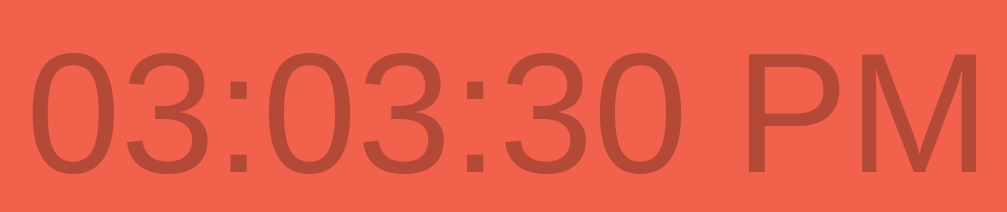
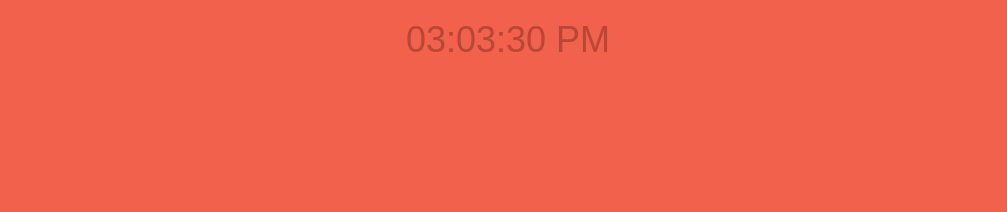
Before and after one commit to rjoyce6/HW13---Digital-Clock, a plain HTML site: page index.html in a window 1280 px wide. Shown: the whole page, without its empty margins (132-1139 px from the left). Drawn offline with nearby package versions, Linux system fonts and the light colour scheme; a web font is replaced by a local one.

Commit message:
adding an event handler

```diff
--- a/css/style.css
+++ b/css/style.css
@@ -29,10 +29,4 @@ body {
 /*placing img to the right*/
 .display {
   margin-top: 150px;
-
 }
-
-h1 {
-  font-size: 170px;
-
-}
--- a/index.html
+++ b/index.html
@@ -20,9 +20,9 @@
 
   <body>
 
-    <div class="" id="display">
+    <h1><div id="display">
 
-    </div>
+    </div></h1>
 
 
 
--- a/js/app.js
+++ b/js/app.js
@@ -1,33 +1,12 @@
+
+//call the function every second using and event listener
+document.getElementById('display').addEventListener('onload', getTimeAMPM(), false);
+
+//-----------------------------------------------------------------
 // Create a function to create a clock using the Date Method
-function newClock(){
-  document.getElementById('display').innerHTML = "";
-
-  var h1 = document.createElement('h1');
-  h1.id = 'date';
-  var addHere = document.getElementById('display');
+function getTimeAMPM() {
 
   var newDate = new Date();
-  var text = document.createTextNode(getTimeAMPM(newDate));
-  h1.appendChild(text);
-  addHere.appendChild(h1);
-}
-
-//call the function every second
-setInterval(newClock, 1000);
-
-//-----------------------------------------------------------------
-//Add a zero to seconds
-function addZero(number){
-  if (number< 10 ){
-    number = "0" + number;
-  }
-  return number;
-}
-
-//-----------------------------------------------------------------
-// Inside the function, create a variable using concatination
-// to produce the current time ex. 12:30:45 am.
-function getTimeAMPM(newDate) {
 
   // get hours, minutes, and seconds
   var h = addZero(newDate.getHours());
@@ -44,6 +23,19 @@ function getTimeAMPM(newDate) {
   } else {
     ampm = 'PM';
   }
-  var strTime = h + ":" + m + ":" + s + " " + ampm;
-  return strTime;
+
+  // Select the element with id="display" to change the displayed time
+  document.getElementById('display').textContent = h + ":" + m + ":" + s + " " +ampm;
+
+  // Display time every second
+  setTimeout(getTimeAMPM, 1000)
 }
+
+//-----------------------------------------------------------------
+//Add a zero to seconds
+function addZero(number){
+  if (number< 10 ){
+    number = "0" + number;
+  }
+  return number;
+}
```
